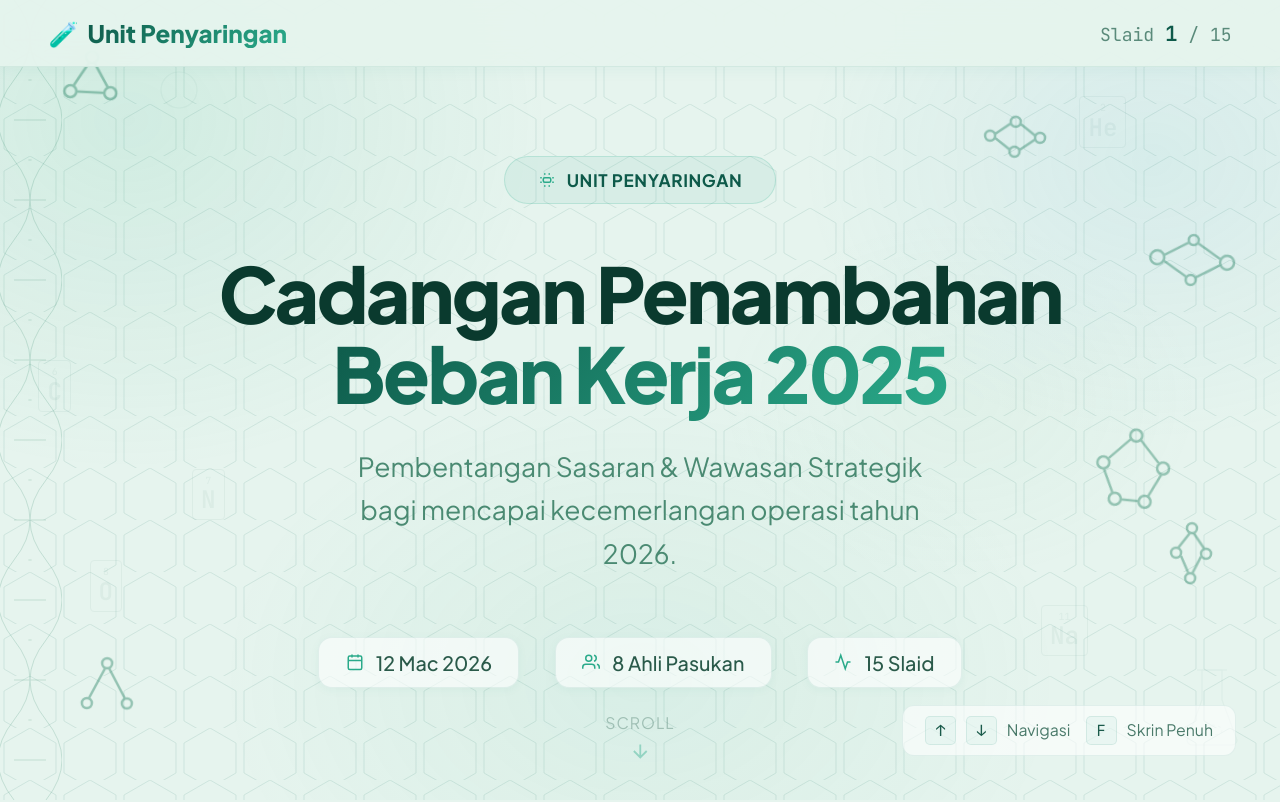
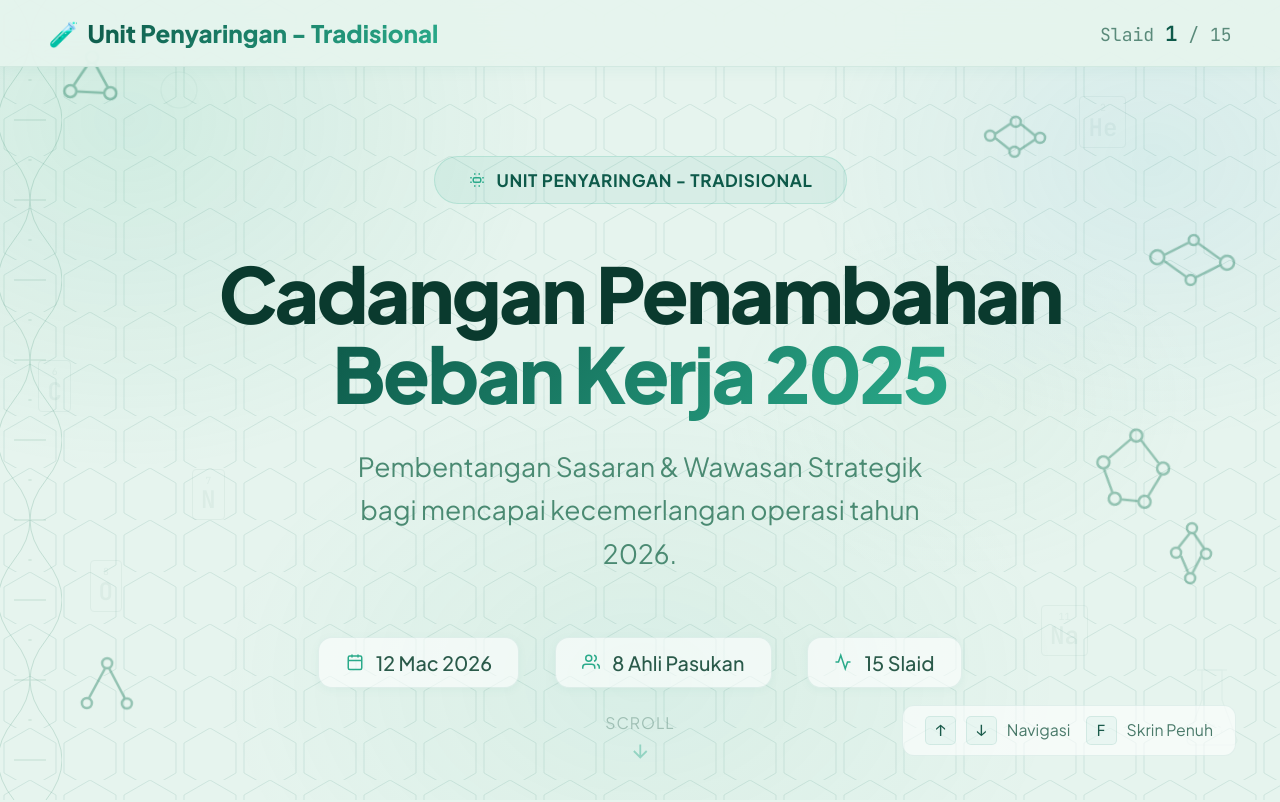
Before and after one commit to syarief02/uptslide1, a plain HTML site: page index.html in a window 1280 px wide. Shown: the top 802 px of the page. Drawn offline with Linux system fonts and the light colour scheme.

Commit message:
feat: Add '- Tradisional' suffix to 'Unit Penyaringan' labels in the logo and hero section.

```diff
--- a/index.html
+++ b/index.html
@@ -130,7 +130,7 @@
     <div class="progress" id="prog"></div>
 
     <div class="topbar">
-      <div class="logo">🧪 <span>Unit Penyaringan</span></div>
+      <div class="logo">🧪 <span>Unit Penyaringan - Tradisional</span></div>
       <div class="slide-counter">Slaid <span class="cur" id="curSlide">1</span> / 15</div>
     </div>
 
@@ -147,7 +147,7 @@
           <div class="hero-label"><svg viewBox="0 0 24 24">
               <path
                 d="M9 3v2m6-2v2M9 19v2m6-2v2M3 9h2m14 0h2M3 15h2m14 0h2M7 11a2 2 0 0 1 2-2h6a2 2 0 0 1 2 2v2a2 2 0 0 1-2 2H9a2 2 0 0 1-2-2z" />
-            </svg> Unit Penyaringan</div>
+            </svg> Unit Penyaringan - Tradisional</div>
           <h1>Cadangan Penambahan<br /><em>Beban Kerja 2025</em></h1>
           <p>Pembentangan Sasaran & Wawasan Strategik bagi mencapai kecemerlangan operasi tahun 2026.</p>
           <div class="hero-chips">
```
